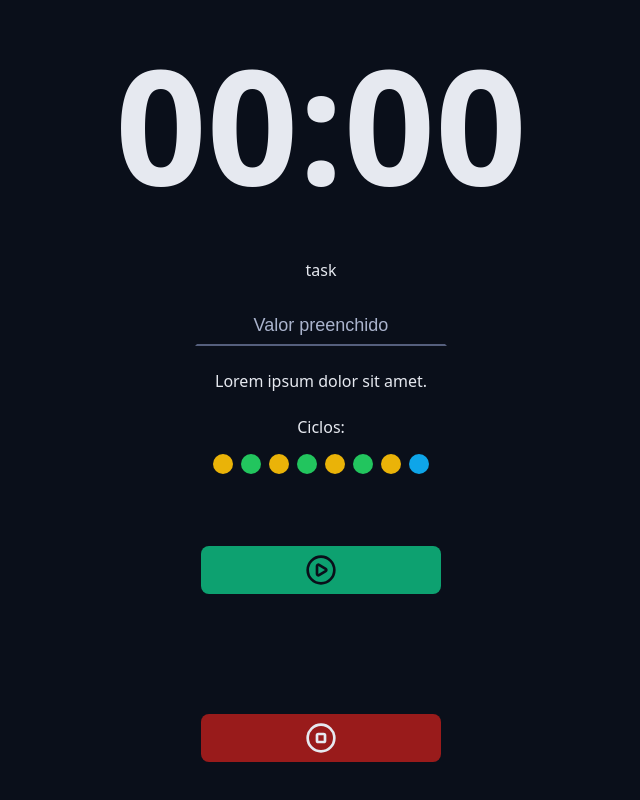
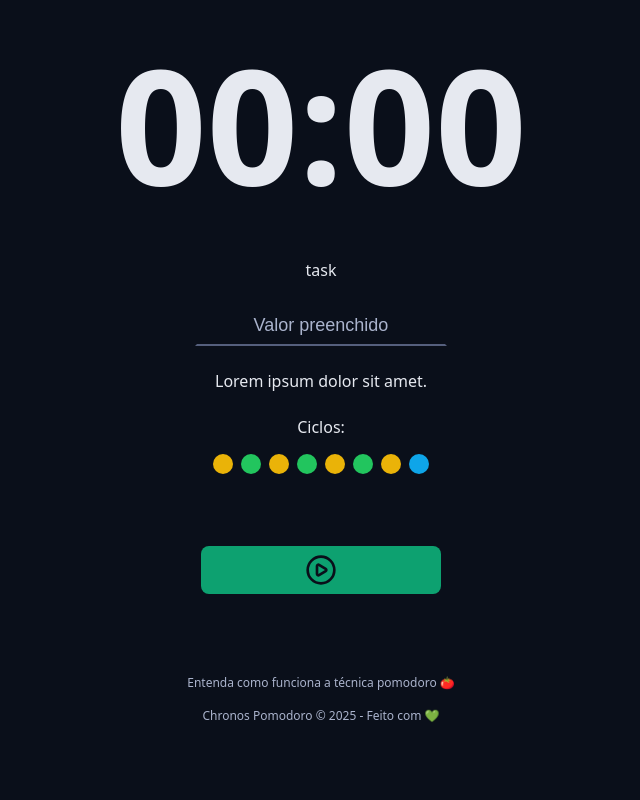
Before and after one commit to cfassoni/chronos-pomodoro, a React (Vite) app: page / in a window 1280 px wide. Shown: the part 282-1082 px from the top of the page, without its empty margins (319-959 px from the left). After the commit the page ends 1038 px from the top, so only its background shows below. Built offline with nearby package versions, Linux system fonts and the light colour scheme.

Commit message:
section 2, lecture 31

```diff
--- a/src/App.tsx
+++ b/src/App.tsx
@@ -8,7 +8,8 @@
 import { DefaultInput } from './components/DefaultInput';
 import { Cycles } from './components/Cycles';
 import { DefaultButton } from './components/DefaultButton';
-import { PlayCircleIcon, StopCircleIcon } from 'lucide-react';
+import { PlayCircleIcon } from 'lucide-react';
+import { Footer } from './components/Footer';
 
 export function App() {
   return (
@@ -48,9 +49,12 @@
 
           <div className='formRow'>
             <DefaultButton icon={<PlayCircleIcon />} color='green' />
-            <DefaultButton icon={<StopCircleIcon />} color='red' />
           </div>
         </form>
+      </Container>
+
+      <Container>
+        <Footer />
       </Container>
     </>
   );
--- /dev/null
+++ b/src/components/Footer/index.tsx
@@ -0,0 +1,12 @@
+import styles from './styles.module.css';
+
+export function Footer() {
+  return (
+    <footer className={styles.footer}>
+      <a href=''>Entenda como funciona a técnica pomodoro 🍅</a>
+      <a href=''>
+        Chronos Pomodoro &copy; {new Date().getFullYear()} - Feito com 💚
+      </a>
+    </footer>
+  );
+}
--- /dev/null
+++ b/src/components/Footer/styles.module.css
@@ -0,0 +1,18 @@
+.footer {
+  display: flex;
+  flex-direction: column;
+  align-items: center;
+  justify-content: center;
+  font-size: 1.2rem;
+  gap: 1.6rem;
+}
+
+.footer a {
+  color: var(--text-muted);
+  text-decoration: none;
+}
+
+.footer a:hover {
+  color: var(--text-muted);
+  text-decoration: underline;
+}
```
